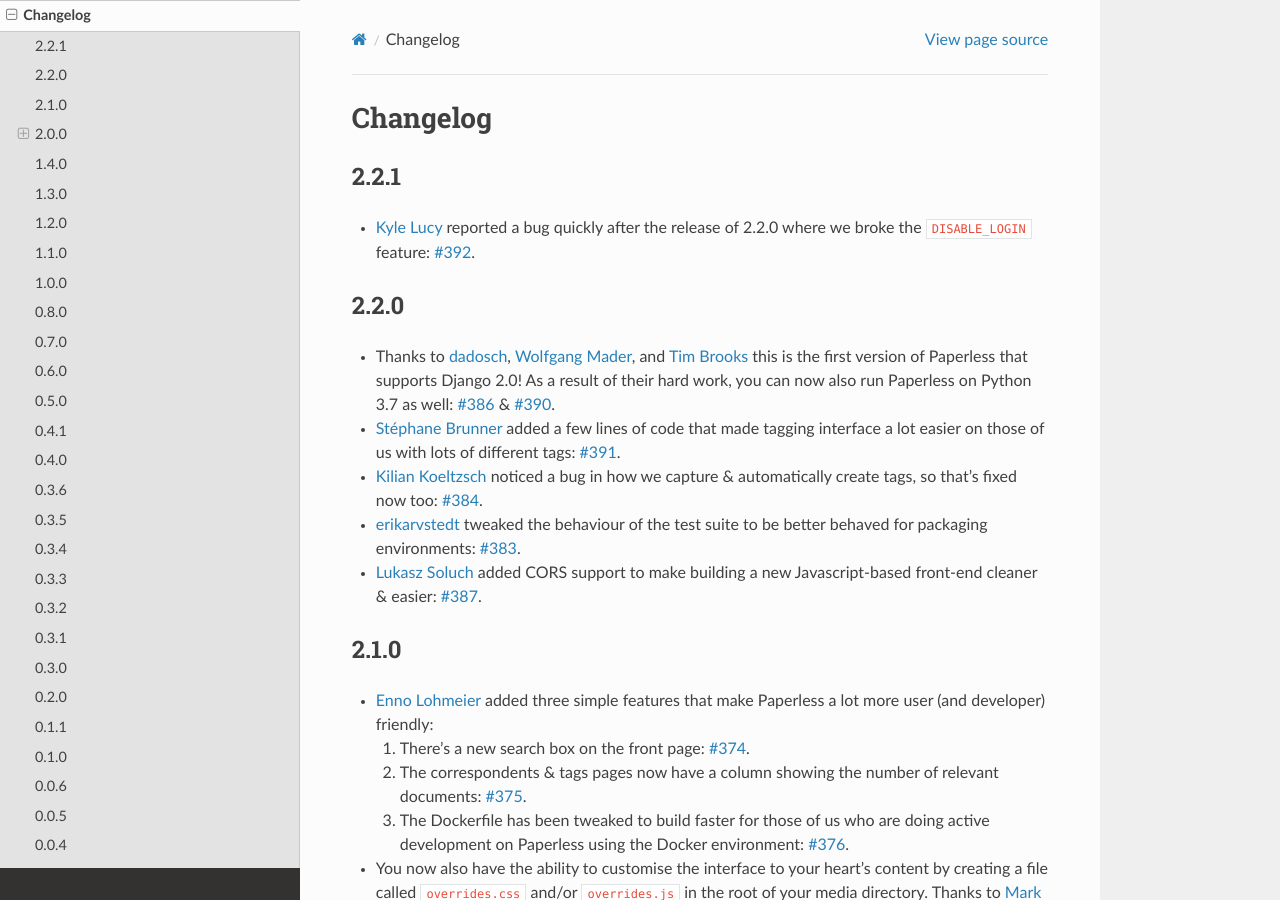
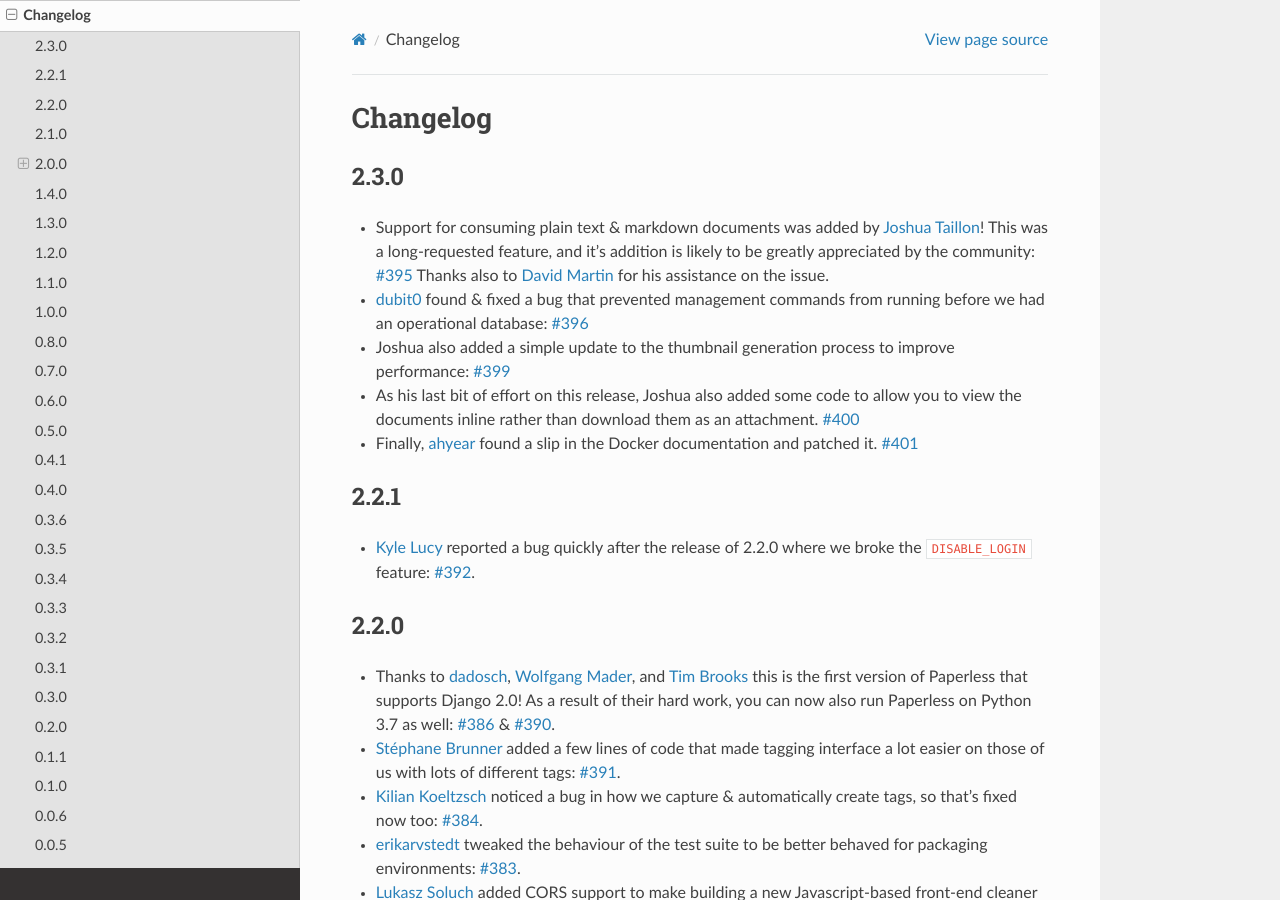
Before and after one commit to repoRangee/Large-scale, a Sphinx documentation site: the page built from docs/changelog.rst, in a window 1280 px wide and 900 px high. Built offline with Sphinx 7.4.7 and the Read the Docs theme 2.0.0, drawn with Linux system fonts in a browser that asks for light colours; formulas are drawn with MathJax 3.

Commit message:
Bump to 2.3.0

```diff
--- a/docs/changelog.rst
+++ b/docs/changelog.rst
@@ -1,5 +1,22 @@
 Changelog
 #########
+
+2.3.0
+=====
+
+* Support for consuming plain text & markdown documents was added by
+  `Joshua Taillon`_!  This was a long-requested feature, and it's addition is
+  likely to be greatly appreciated by the community: `#395`_  Thanks also to
+  `David Martin`_ for his assistance on the issue.
+* `dubit0`_ found & fixed a bug that prevented management commands from running
+  before we had an operational database: `#396`_
+* Joshua also added a simple update to the thumbnail generation process to
+  improve performance: `#399`_
+* As his last bit of effort on this release, Joshua also added some code to
+  allow you to view the documents inline rather than download them as an
+  attachment. `#400`_
+* Finally, `ahyear`_ found a slip in the Docker documentation and patched it. `#401`_
+
 
 2.2.1
 =====
@@ -481,6 +498,9 @@ bulk of the work on this big change.
 .. _Stéphane Brunner: https://github.com/sbrunner
 .. _Kilian Koeltzsch: https://github.com/kiliankoe
 .. _Lukasz Soluch: https://github.com/LukaszSolo
+.. _Joshua Taillon: https://github.com/jat255
+.. _dubit0:  https://github.com/dubit0
+.. _ahyear:  https://github.com/ahyear
 
 .. _#20: https://github.com/danielquinn/paperless/issues/20
 .. _#44: https://github.com/danielquinn/paperless/issues/44
@@ -562,6 +582,11 @@ bulk of the work on this big change.
 .. _#391: https://github.com/danielquinn/paperless/pull/391
 .. _#390: https://github.com/danielquinn/paperless/pull/390
 .. _#392: https://github.com/danielquinn/paperless/issues/392
+.. _#395: https://github.com/danielquinn/paperless/pull/395
+.. _#396: https://github.com/danielquinn/paperless/pull/396
+.. _#399: https://github.com/danielquinn/paperless/pull/399
+.. _#400: https://github.com/danielquinn/paperless/pull/400
+.. _#401: https://github.com/danielquinn/paperless/pull/401
 
 .. _pipenv: https://docs.pipenv.org/
 .. _a new home on Docker Hub: https://hub.docker.com/r/danielquinn/paperless/
--- a/src/paperless/version.py
+++ b/src/paperless/version.py
@@ -1 +1 @@
-__version__ = (2, 2, 1)
+__version__ = (2, 3, 0)
```
